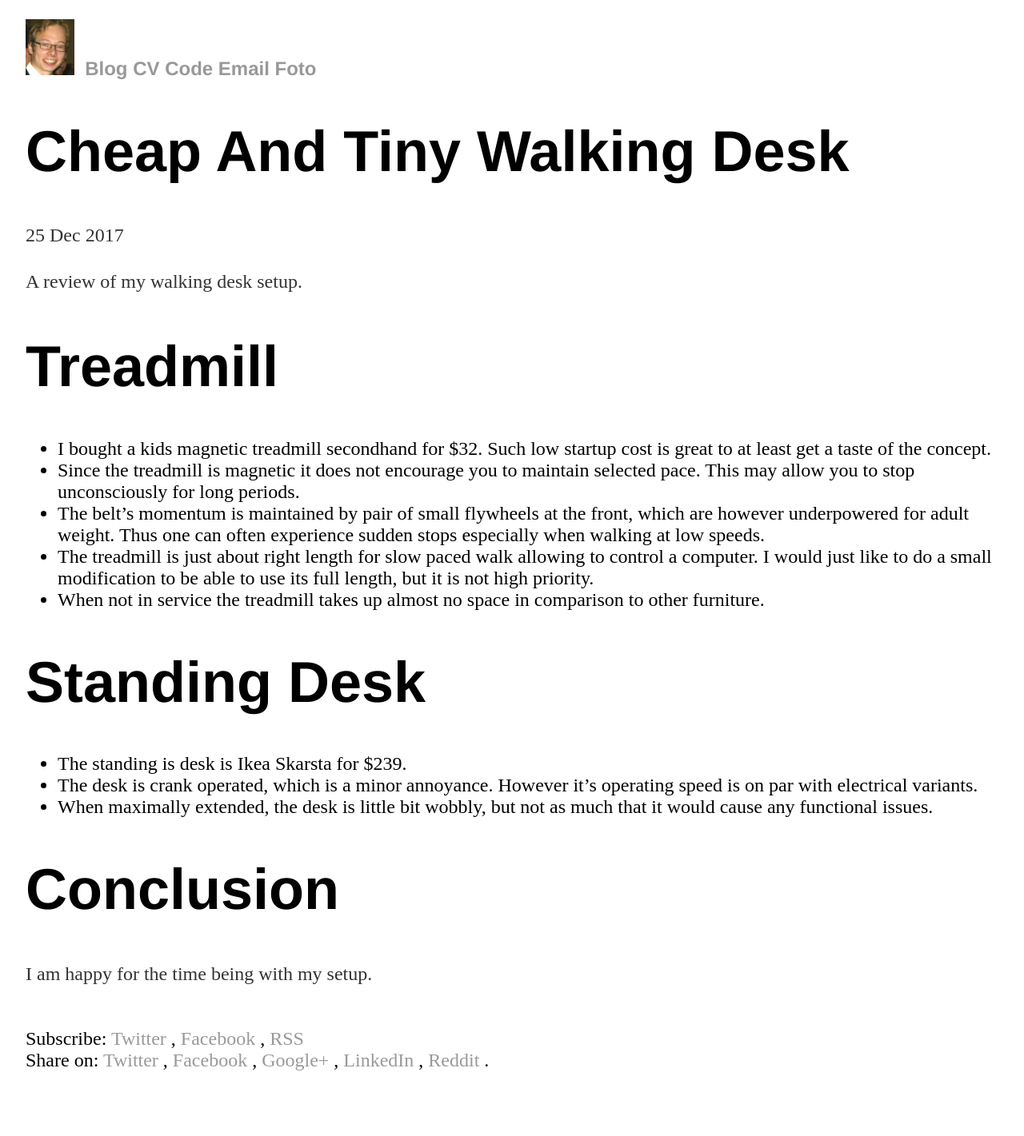
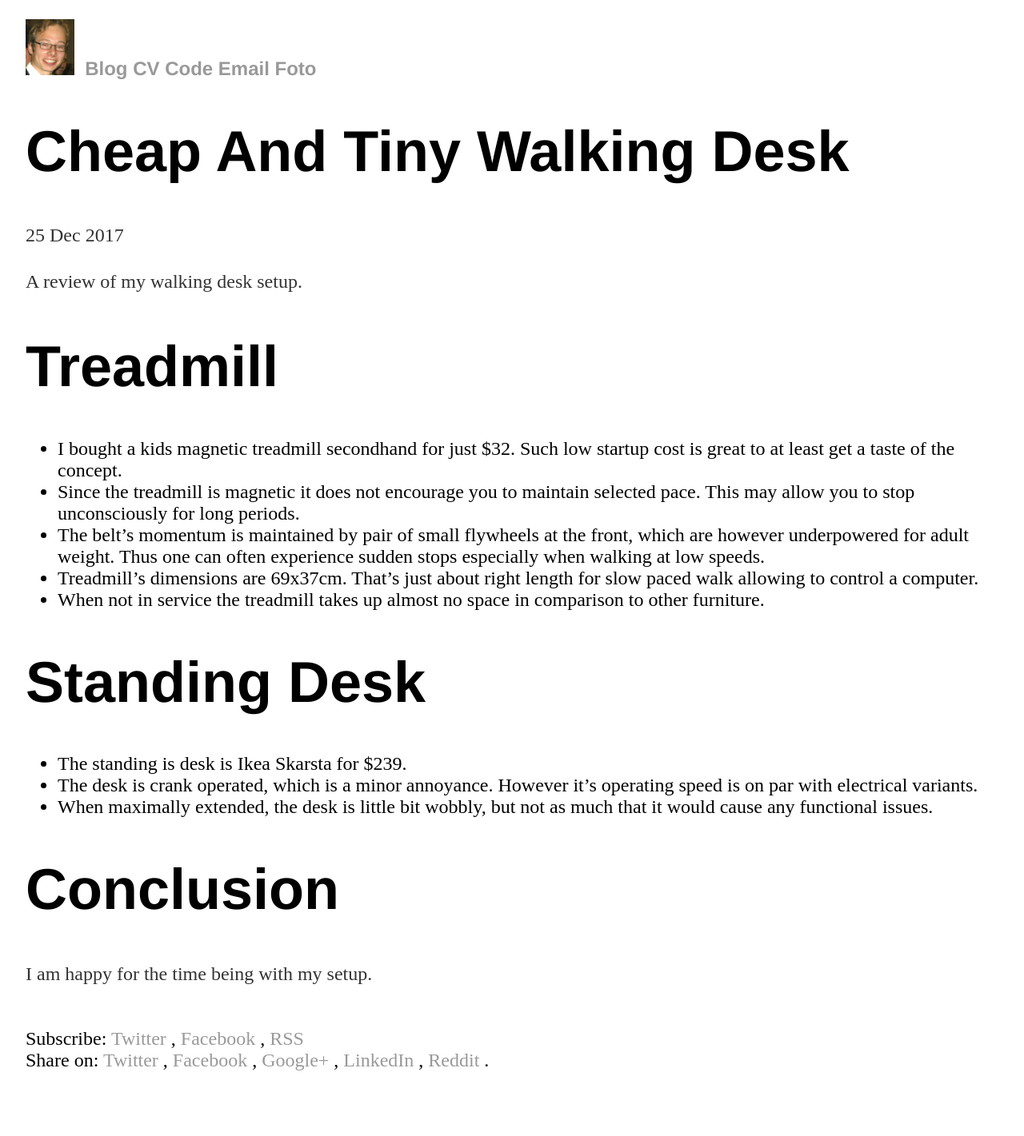
Before and after one commit to vackosar/vackosar.github.io, a Jekyll site: the page built from _posts/2017-12-25-Cheap-And-Tiny-Walking-Desk.md, in a window 1280 px wide. Shown: the whole page at 80% size. Built offline with Jekyll 4.4.1, drawn with Linux system fonts in a browser that asks for light colours; comment, search, counter and statistics services are not loaded.

Commit message:
Walking desk

```diff
--- a/_posts/2017-12-25-Cheap-And-Tiny-Walking-Desk.md
+++ b/_posts/2017-12-25-Cheap-And-Tiny-Walking-Desk.md
@@ -7,10 +7,10 @@ date: 2017-12-25
 A review of my walking desk setup.
 
 # Treadmill
-- I bought a kids magnetic treadmill secondhand for $32. Such low startup cost is great to at least get a taste of the concept.
+- I bought a kids magnetic treadmill secondhand for just $32. Such low startup cost is great to at least get a taste of the concept.
 - Since the treadmill is magnetic it does not encourage you to maintain selected pace. This may allow you to stop unconsciously for long periods.
 - The belt's momentum is maintained by pair of small flywheels at the front, which are however underpowered for adult weight. Thus one can often experience sudden stops especially when walking at low speeds.
-- The treadmill is just about right length for slow paced walk allowing to control a computer. I would just like to do a small modification to be able to use its full length, but it is not high priority.
+- Treadmill's dimensions are 69x37cm. That's just about right length for slow paced walk allowing to control a computer.
 - When not in service the treadmill takes up almost no space in comparison to other furniture.
 
 # Standing Desk
```
